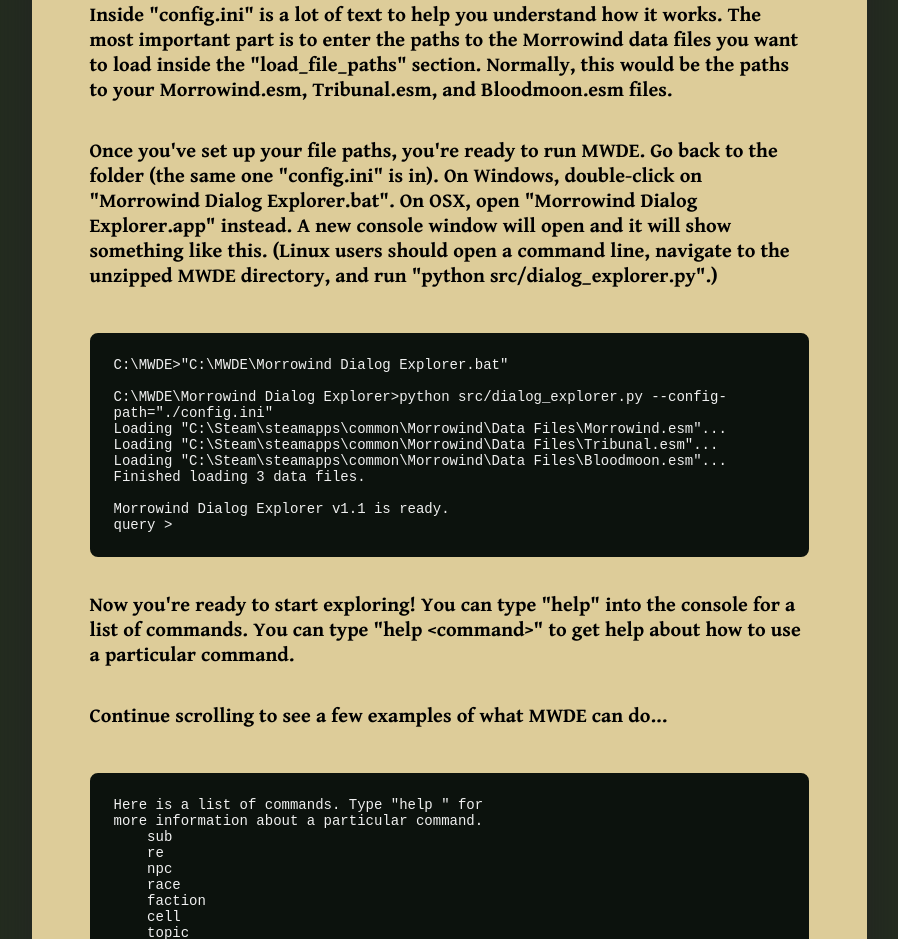
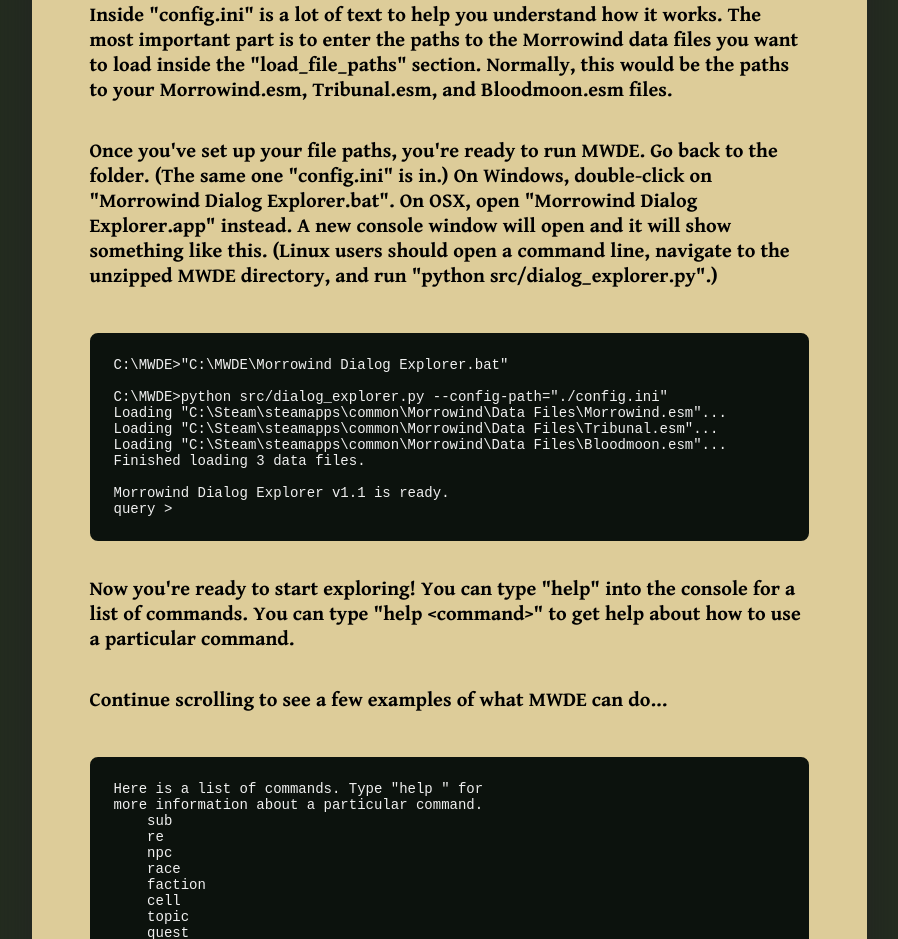
Before and after one commit to pineapplemachine/mwde, a plain HTML site: page web/index.html in a window 1280 px wide. Shown: the part 909-1848 px from the top of the page, without its empty margins (191-1089 px from the left). Drawn offline with Linux system fonts and the light colour scheme.

Commit message:
Tiny improvements to webpage

```diff
--- a/web/index.html
+++ b/web/index.html
@@ -262,7 +262,7 @@
             </p>
             <p>
                 Once you've set up your file paths, you're ready to run
-                MWDE. Go back to the folder (the same one "config.ini" is in).
+                MWDE. Go back to the folder. (The same one "config.ini" is in.)
                 On Windows, double-click on "Morrowind Dialog Explorer.bat".
                 On OSX, open "Morrowind Dialog Explorer.app" instead.
                 A new console window will open and it will show something
@@ -273,7 +273,7 @@
             <div class="code">
                 C:\MWDE>"C:\MWDE\Morrowind Dialog Explorer.bat"
                 <br>
-                <br>C:\MWDE\Morrowind Dialog Explorer>python src/dialog_explorer.py --config-path="./config.ini"
+                <br>C:\MWDE>python src/dialog_explorer.py --config-path="./config.ini"
                 <br>Loading "C:\Steam\steamapps\common\Morrowind\Data Files\Morrowind.esm"...
                 <br>Loading "C:\Steam\steamapps\common\Morrowind\Data Files\Tribunal.esm"...
                 <br>Loading "C:\Steam\steamapps\common\Morrowind\Data Files\Bloodmoon.esm"...
```
